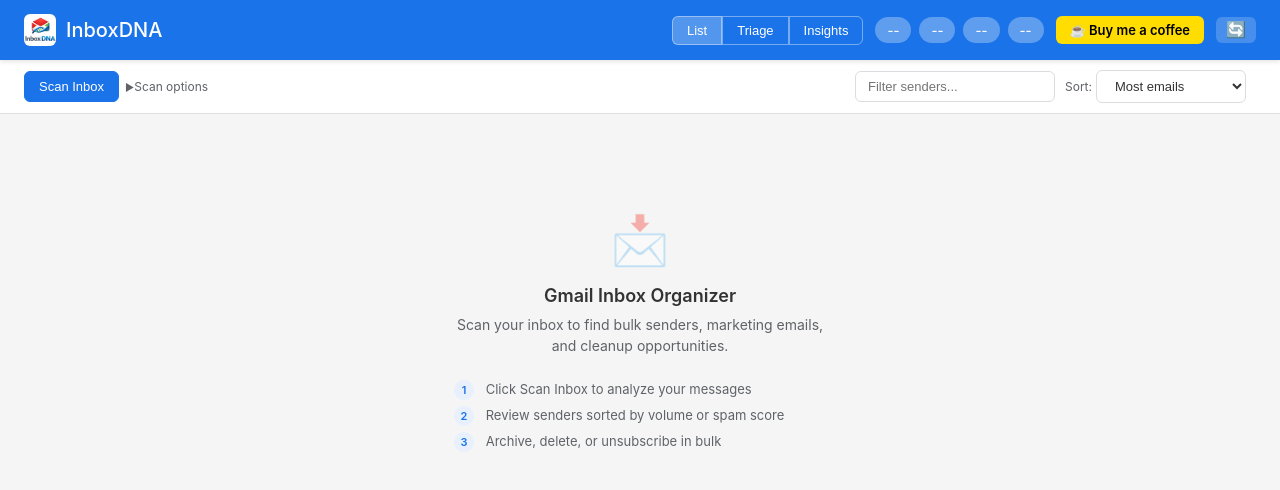
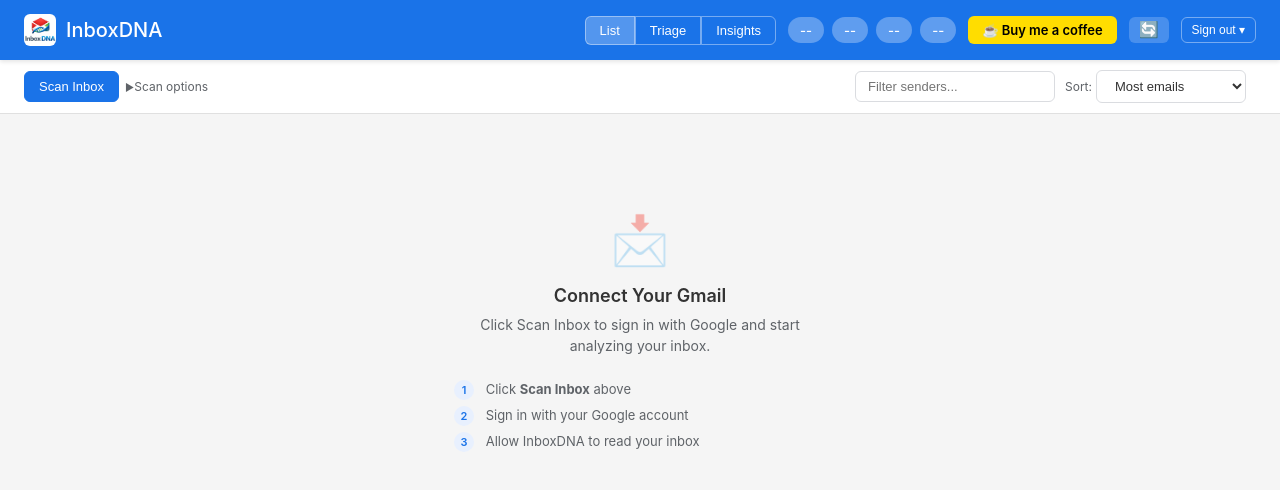
Before and after one commit to blaiseratcliffe/inboxdna, a Flask app: page / in a window 1280 px wide. Shown: the top 490 px of the page. Run offline with Flask 3, Linux system fonts and the light colour scheme; data comes from the database, SQL or seed files in the repository; data that the repository does not hold is empty.

Commit message:
Add sign out, production server, and auto-open browser
- Add sign out button with dropdown: sign out or delete local data & sign out
- Show "Connect Your Gmail" prompt when not authenticated
- Switch from Flask dev server to waitress (no warning messages)
- Auto-open browser on startup
- Add /api/logout, /api/logout/full, and /api/auth_status endpoints
- Close SQLite connection before deleting database on full logout

```diff
--- a/inboxdna/app.py
+++ b/inboxdna/app.py
@@ -388,6 +388,14 @@ def fetch_inbox_messages(max_results=500, unread_only=False, force_refresh=False
 
 
 # --- Routes ---
+
+@app.route("/api/auth_status")
+def api_auth_status():
+    """Check if user is signed in (token exists and is valid)."""
+    from inboxdna.auth import TOKEN_FILE
+    has_token = os.path.exists(TOKEN_FILE)
+    return jsonify({"signed_in": has_token})
+
 
 @app.route("/")
 def index():
@@ -1140,11 +1148,69 @@ def api_clear_cache():
     return jsonify({"cleared": True})
 
 
+@app.route("/api/logout", methods=["POST"])
+@require_json
+def api_logout():
+    """Sign out: remove OAuth token and clear message cache."""
+    from inboxdna.auth import TOKEN_FILE, invalidate_service
+    if os.path.exists(TOKEN_FILE):
+        os.remove(TOKEN_FILE)
+    invalidate_service()
+    db.clear_all_messages()
+    return jsonify({"logged_out": True})
+
+
+@app.route("/api/logout/full", methods=["POST"])
+@require_json
+def api_logout_full():
+    """Sign out and delete all local data (database, stats, token)."""
+    global _db_initialized
+    from inboxdna.auth import TOKEN_FILE, invalidate_service
+    invalidate_service()
+    # Close the database connection before deleting (required on Windows)
+    db.close_db()
+    _db_initialized = False
+    files_to_delete = [
+        TOKEN_FILE,
+        db.DB_PATH,
+        db.DB_PATH + "-wal",
+        db.DB_PATH + "-shm",
+        db.STATS_JSON,
+        os.path.join(paths.USER_DATA_DIR, ".flask_secret"),
+    ]
+    for f in files_to_delete:
+        try:
+            if os.path.exists(f):
+                os.remove(f)
+        except OSError:
+            pass
+    return jsonify({"logged_out": True, "data_deleted": True})
+
+
 def main():
     """Entry point for the CLI and python -m inboxdna."""
-    print(f"Starting InboxDNA at http://localhost:5000")
-    print(f"Data stored in: {paths.USER_DATA_DIR}")
-    app.run(debug=False, host="127.0.0.1", port=5000, threaded=True)
+    import threading
+    import webbrowser
+
+    port = 5000
+    url = f"http://localhost:{port}"
+
+    print(f"InboxDNA v{__import__('inboxdna').__version__}")
+    print(f"Opening {url}")
+    print(f"Data: {paths.USER_DATA_DIR}")
+    print(f"Press Ctrl+C to quit")
+
+    # Open browser after a short delay (server needs to start first)
+    threading.Timer(1.5, lambda: webbrowser.open(url)).start()
+
+    try:
+        from waitress import serve
+        serve(app, host="127.0.0.1", port=port)
+    except ImportError:
+        # Fall back to Flask dev server if waitress not installed
+        import logging
+        logging.getLogger("werkzeug").setLevel(logging.ERROR)
+        app.run(debug=False, host="127.0.0.1", port=port, threaded=True)
 
 
 if __name__ == "__main__":
--- a/inboxdna/db.py
+++ b/inboxdna/db.py
@@ -389,6 +389,13 @@ def clear_all_messages():
     db = get_db()
     db.execute("DELETE FROM messages")
     db.commit()
+
+
+def close_db():
+    """Close the current thread's database connection."""
+    if hasattr(_local, "conn") and _local.conn is not None:
+        _local.conn.close()
+        _local.conn = None
 
 
 # --- Undo stack ---
--- a/inboxdna/templates/index.html
+++ b/inboxdna/templates/index.html
@@ -163,6 +163,10 @@
             left: 8px;
         }
 
+        /* Logout dropdown menu */
+        #logoutMenu.visible { display: block !important; }
+        #logoutMenu button:hover { background: var(--hover) !important; }
+
         body {
             font-family: -apple-system, BlinkMacSystemFont, 'Segoe UI', Roboto, sans-serif;
             background: var(--bg);
@@ -737,6 +741,13 @@
             </div>
             <a href="https://buymeacoffee.com/inboxdna" target="_blank" rel="noopener" class="bmc-btn" title="Support InboxDNA">&#9749; Buy me a coffee</a>
             <button id="themeToggle" title="Toggle theme" onclick="cycleTheme()">&#128260;</button>
+            <div style="position:relative;">
+                <button id="logoutBtn" title="Sign out / switch account" onclick="document.getElementById('logoutMenu').classList.toggle('visible')" style="background:none; border:1px solid rgba(255,255,255,0.4); color:white; padding:5px 10px; border-radius:6px; cursor:pointer; font-size:12px;">Sign out &#9662;</button>
+                <div id="logoutMenu" style="display:none; position:absolute; right:0; top:100%; margin-top:4px; background:var(--surface); border:1px solid var(--border); border-radius:8px; box-shadow:0 4px 12px rgba(0,0,0,0.15); min-width:200px; z-index:200; overflow:hidden;">
+                    <button onclick="logout()" style="display:block; width:100%; padding:10px 16px; border:none; background:none; color:var(--text); font-size:13px; text-align:left; cursor:pointer;">Sign out</button>
+                    <button onclick="logoutFull()" style="display:block; width:100%; padding:10px 16px; border:none; border-top:1px solid var(--border); background:none; color:#d93025; font-size:13px; text-align:left; cursor:pointer;">Delete local data &amp; sign out</button>
+                </div>
+            </div>
         </div>
     </header>
 
@@ -799,10 +810,10 @@
     <main id="content">
         <div class="empty-state" id="placeholder">
             <div class="empty-icon" aria-hidden="true">&#128233;</div>
-            <h2>Gmail Inbox Organizer</h2>
-            <p>Scan your inbox to find bulk senders, marketing emails, and cleanup opportunities.</p>
-            <div class="steps">
-                <div><span>1</span> Click Scan Inbox to analyze your messages</div>
+            <h2 id="placeholderTitle">Gmail Inbox Organizer</h2>
+            <p id="placeholderMsg">Scan your inbox to find bulk senders, marketing emails, and cleanup opportunities.</p>
+            <div class="steps" id="placeholderSteps">
+                <div><span>1</span> Click <b>Scan Inbox</b> to connect your Gmail and analyze messages</div>
                 <div><span>2</span> Review senders sorted by volume or spam score</div>
                 <div><span>3</span> Archive, delete, or unsubscribe in bulk</div>
             </div>
@@ -900,6 +911,36 @@
         localStorage.setItem('inboxdna-theme', next);
         applyTheme(next);
     }
+
+    // ---- Logout / switch account ----
+    async function logout() {
+        document.getElementById('logoutMenu').classList.remove('visible');
+        if (!await showConfirm({ title: 'Sign out', message: 'Sign out and clear cached data? You can sign in with a different account on next launch.', confirmText: 'Sign out', icon: '\ud83d\udeaa', style: 'warn' })) return;
+        try {
+            await apiCall('/api/logout', {});
+            showStatus('Signed out successfully. Reloading...', 2000);
+            setTimeout(() => window.location.reload(), 1500);
+        } catch (err) { showStatus(`Error: ${err.message}`, 5000); }
+    }
+
+    async function logoutFull() {
+        document.getElementById('logoutMenu').classList.remove('visible');
+        if (!await showConfirm({ title: 'Delete all local data', message: 'This will permanently delete your local database, cleanup history, scores, and sign you out. This cannot be undone.', confirmText: 'Delete & sign out', icon: '\ud83d\uddd1\ufe0f' })) return;
+        try {
+            await apiCall('/api/logout/full', {});
+            showStatus('All local data deleted. Reloading...', 2000);
+            setTimeout(() => window.location.reload(), 1500);
+        } catch (err) { showStatus(`Error: ${err.message}`, 5000); }
+    }
+
+    // Close logout menu when clicking outside
+    document.addEventListener('click', function(e) {
+        const menu = document.getElementById('logoutMenu');
+        const btn = document.getElementById('logoutBtn');
+        if (menu && !menu.contains(e.target) && e.target !== btn) {
+            menu.classList.remove('visible');
+        }
+    });
 
     // ---- Themed confirm modal ----
     const _skipConfirm = {};
@@ -1028,6 +1069,20 @@
         if (view === 'triage') startTriage();
         if (view === 'insights') loadInsights();
     }
+
+    // ---- Auth status check on load ----
+    // Check auth on load — update placeholder if not signed in
+    fetch('/api/auth_status').then(r => r.json()).then(data => {
+        const title = document.getElementById('placeholderTitle');
+        if (!data.signed_in && title) {
+            title.textContent = 'Connect Your Gmail';
+            document.getElementById('placeholderMsg').textContent = 'Click Scan Inbox to sign in with Google and start analyzing your inbox.';
+            document.getElementById('placeholderSteps').innerHTML =
+                '<div><span>1</span> Click <b>Scan Inbox</b> above</div>' +
+                '<div><span>2</span> Sign in with your Google account</div>' +
+                '<div><span>3</span> Allow InboxDNA to read your inbox</div>';
+        }
+    }).catch(e => console.warn('Auth check failed:', e));
 
     // ---- Impact stats ----
     async function loadImpactStats() {
--- a/pyproject.toml
+++ b/pyproject.toml
@@ -30,6 +30,7 @@ dependencies = [
     "google-api-python-client>=2.100",
     "google-auth-oauthlib>=1.0",
     "google-auth-httplib2>=0.2",
+    "waitress>=3.0",
 ]
 
 [project.urls]
```
